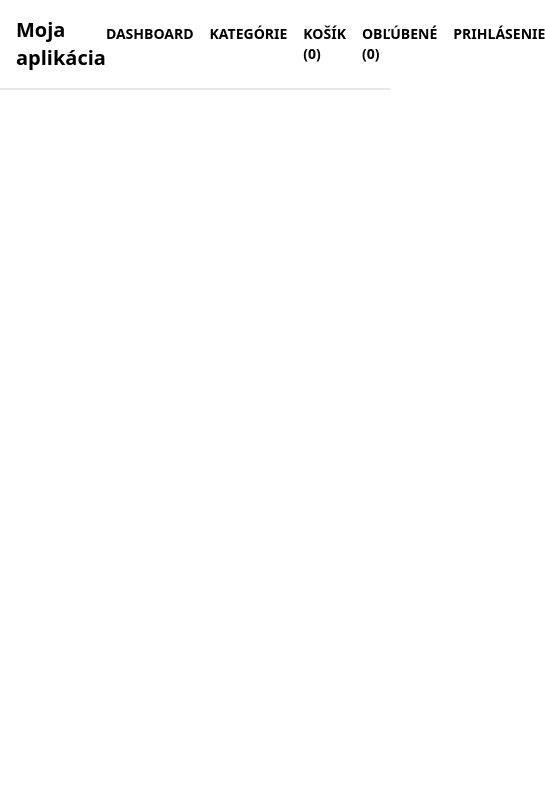
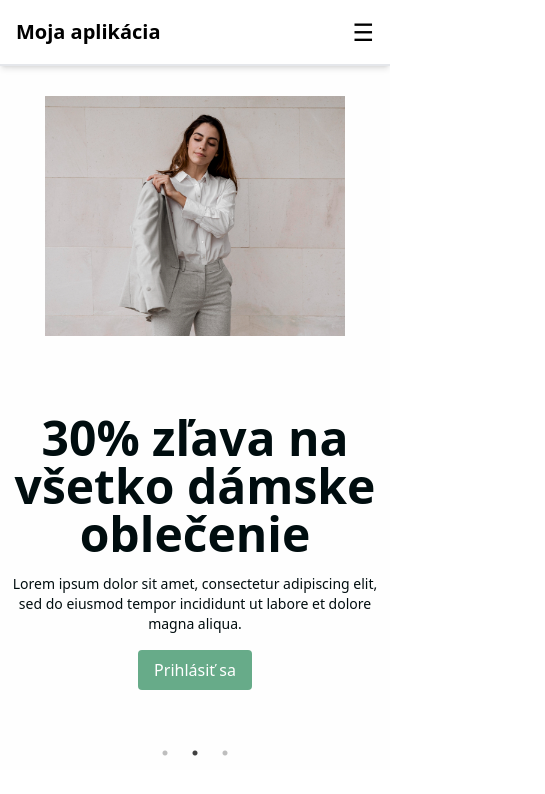
Before and after one commit to Edd224/accute, a React (Vite) app: page /home in a window 390 px wide. Shown: the top 794 px of the page, 545 px wide, since content can reach past the window. Built offline with nearby package versions, Linux system fonts and the light colour scheme.

Commit message:
mobile, home, css

```diff
--- a/package.json
+++ b/package.json
@@ -11,6 +11,7 @@
   },
   "dependencies": {
     "@reduxjs/toolkit": "^2.4.0",
+    "aos": "^2.3.4",
     "jsonwebtoken": "^9.0.2",
     "jwt-decode": "^4.0.0",
     "react": "^18.3.1",
@@ -18,12 +19,16 @@
     "react-icons": "^5.4.0",
     "react-redux": "^9.1.2",
     "react-router-dom": "^6.28.0",
+    "react-slick": "^0.30.2",
+    "slick-carousel": "^1.8.1",
     "tailwind-scrollbar-hide": "^1.1.7"
   },
   "devDependencies": {
     "@eslint/js": "^9.15.0",
+    "@types/aos": "^3.0.7",
     "@types/react": "^18.3.12",
     "@types/react-dom": "^18.3.1",
+    "@types/react-slick": "^0.23.13",
     "@vitejs/plugin-react": "^4.3.4",
     "autoprefixer": "^10.4.20",
     "eslint": "^9.15.0",
--- a/src/components/Header.tsx
+++ b/src/components/Header.tsx
@@ -2,37 +2,83 @@ import { Link } from "react-router-dom";
 import { useSelector, useDispatch } from "react-redux";
 import { RootState } from "../app/store";
 import { logOut } from "../features/auth/authSlice";
+import { useState } from "react";
 
 const Header = () => {
   const cartItemCount = useSelector((state: RootState) => state.cart.items.length);
-  const wishlistItemCount = useSelector((state: RootState) => state.wishlist.items.length); // Počet obľúbených produktov
+  const wishlistItemCount = useSelector((state: RootState) => state.wishlist.items.length);
   const isLoggedIn = useSelector((state: RootState) => state.auth.isLoggedIn);
   const dispatch = useDispatch();
 
+  const [isMenuOpen, setIsMenuOpen] = useState(false); // Stav pre otvorenie/zatvorenie menu
+
   const handleLogout = () => {
-    // Vymazanie tokenu
     localStorage.removeItem("token");
-
-    // Zmena Redux stavu na odhláseného
     dispatch(logOut());
   };
 
   return (
-    <header className="flex justify-between items-center p-4 border-b-2">
-      <Link to="/" className="text-xl font-bold">
+    <header className="flex justify-between items-center p-4 border-b-2 bg-white shadow-md relative z-50">
+      {/* Logo */}
+      <Link to="/home" className="text-xl font-bold">
         Moja aplikácia
       </Link>
-      <nav className="flex gap-4 uppercase text-sm font-semibold text-[--blue]">
-        <Link to="/dashboard">Dashboard</Link>
-        <Link to="/categories">Kategórie</Link>
-        <Link to="/cart">Košík ({cartItemCount})</Link>
-        <Link to="/wishlist">Obľúbené ({wishlistItemCount})</Link> {/* Odkaz na Obľúbené */}
-        {!isLoggedIn && <Link to="/login">Prihlásenie</Link>}
-        {isLoggedIn && (
+
+      {/* Hamburger Button (pre mobily) */}
+      <button
+        onClick={() => setIsMenuOpen(!isMenuOpen)}
+        className="sm:hidden text-2xl"
+        aria-label="Toggle navigation"
+      >
+        {isMenuOpen ? "✖" : "☰"}
+      </button>
+
+      {/* Navigácia */}
+      <nav
+        className={`${
+          isMenuOpen ? "flex" : "hidden"
+        } sm:flex flex-col sm:flex-row gap-4 uppercase text-sm font-semibold text-[--blue] absolute sm:static top-16 left-0 w-full sm:w-auto bg-white sm:bg-transparent shadow-md sm:shadow-none p-4 sm:p-0`}
+        style={{
+          zIndex: 100,
+        }}
+      >
+        {/* Verejné odkazy */}
+        <Link to="/home" onClick={() => setIsMenuOpen(false)}>
+          Domov
+        </Link>
+        <Link to="/dashboard" onClick={() => setIsMenuOpen(false)}>
+          Dashboard
+        </Link>
+        <Link to="/categories" onClick={() => setIsMenuOpen(false)}>
+          Kategórie
+        </Link>
+        <Link to="/cart" onClick={() => setIsMenuOpen(false)}>
+          Košík ({cartItemCount})
+        </Link>
+        <Link to="/wishlist" onClick={() => setIsMenuOpen(false)}>
+          Obľúbené ({wishlistItemCount})
+        </Link>
+
+        {/* Podmienky pre prihlásenie */}
+        {isLoggedIn ? (
           <>
-            <Link to="/profile">Profil</Link>
-            <button className="uppercase" onClick={handleLogout}>Odhlásenie</button>
+            <Link to="/profile" onClick={() => setIsMenuOpen(false)}>
+              Profil
+            </Link>
+            <button
+              className="uppercase"
+              onClick={() => {
+                handleLogout();
+                setIsMenuOpen(false);
+              }}
+            >
+              Odhlásenie
+            </button>
           </>
+        ) : (
+          <Link to="/login" onClick={() => setIsMenuOpen(false)}>
+            Prihlásenie
+          </Link>
         )}
       </nav>
     </header>
--- a/src/pages/Dashboard.tsx
+++ b/src/pages/Dashboard.tsx
@@ -52,8 +52,8 @@ const Dashboard = () => {
   return (
     <ProtectedRoute>
 
-
-      <div className="bg-[--white] mt-5">
+      <div className="relative overflow-hidden min-h-[550px] sm:min-h-[650px] bg-[--white] flex justify-center items-center">
+        <div className="container pb-8 sm:px-0 px-5 sm:pb-0 bg-[--white] mt-5">
           <h1 className="font-myFont text-7xl text-transparent my-4 bg-clip-text bg-gradient-to-l from-[#676cab] via-amber-600 to-[#be8aa9]">Dashboard</h1>
 
           {/* Filtrácia podľa kategórie */}
@@ -138,6 +138,7 @@ const Dashboard = () => {
           )}
 
         </div>
+      </div>
     </ProtectedRoute>
   );
 };
--- /dev/null
+++ b/src/pages/Home.tsx
@@ -0,0 +1,125 @@
+import Slider from "react-slick"
+import Image1 from "../assets/image/man5.jpg"
+import Image2 from "../assets/image/women5.jpg"
+import Image3 from "../assets/image/women6.jpg"
+import { useNavigate } from "react-router-dom";
+import "slick-carousel/slick/slick.css";
+import "slick-carousel/slick/slick-theme.css";
+import AOS from 'aos';
+import 'aos/dist/aos.css';
+import { useEffect } from "react";
+
+
+
+
+const ImageList = [
+    {
+        id: 1,
+        img: Image1,
+        title: "Zľavy až do 50% na všetko pánske oblečenie",
+        description:
+            "Lorem ipsum dolor sit amet, consectetur adipiscing elit, sed do eiusmod tempor incididunt ut labore et dolore magna aliqua.",
+    },
+    {
+        id: 2,
+        img: Image2,
+        title: "30% zľava na všetko dámske oblečenie",
+        description:
+            "Lorem ipsum dolor sit amet, consectetur adipiscing elit, sed do eiusmod tempor incididunt ut labore et dolore magna aliqua.",
+    },
+    {
+        id: 3,
+        img: Image3,
+        title: "70% zľava na všetky produkty v akcii",
+        description:
+            "Consectetur adipiscing elit, sed do eiusmod tempor incididunt ut labore et dolore magna aliqua.",
+    },
+];
+
+
+
+const Home = () => {
+    var settings = {
+        dots: true,
+        arrows: false,
+        infinity: true,
+        speed: 800,
+        slidesToScroll: 1,
+        autoplay: true,
+        autoplaySpeed: 4000,
+        pauseOnHover: true,
+        cssEase: "ease-in-out",
+        pauseOnFocus: true,
+    }
+
+    const navigate = useNavigate(); // Hook na navigáciu
+
+    useEffect(() => {
+        AOS.init();
+    }, []);
+
+
+
+    return (
+        <div className="relative overflow-hidden min-h-[550px] sm:min-h-[650px] bg-[--white] flex justify-center items-center duration-200 ">
+
+            <div className="container pb-8 sm:pb-0">
+                <Slider {...settings}>
+                    {ImageList.map((data) => (
+                        <div key={data.id}>
+                            <div className="grid grid-cols-1 sm:grid-cols-2 text-[--black]">
+                                {/* text content section */}
+                                <div className="flex flex-col justify-center gap-4 pt-12 sm:pt-0 text-center sm:text-left order-2 sm:order-1 relative z-10">
+                                    <h1
+                                        data-aos="zoom-out"
+                                        data-aos-duration="1000"
+                                        data-aos-once="true"
+                                        className="text-5xl sm:text-6xl lg:text-7xl font-bold"
+                                    >
+                                        {data.title}
+                                    </h1>
+                                    <p
+                                        data-aos="fade-up"
+                                        data-aos-duration="1000"
+                                        data-aos-delay="100"
+                                        className="text-sm"
+                                    >
+                                        {data.description}
+                                    </p>
+                                    <div
+                                        data-aos="fade-up"
+                                        data-aos-duration="1000"
+                                        data-aos-delay="300"
+                                    >
+                                        <button
+                                            onClick={() => navigate("/login")} // Navigácia na stránku prihlásenia
+                                            className="bg-[--green] hover:scale-105 duration-200 text-white py-2 px-4 rounded"
+                                        >
+                                            Prihlásiť sa
+                                        </button>
+                                    </div>
+                                </div>
+                                {/* image section */}
+                                <div className="order-1 sm:order-2">
+                                    <div
+                                        data-aos="zoom-in"
+                                        data-aos-once="true"
+                                        className="relative z-10"
+                                    >
+                                        <img
+                                            src={data.img}
+                                            alt=""
+                                            className="w-[300px] h-[300px] sm:h-[450px] sm:w-[450px] sm:scale-105 lg:scale-120 object-contain mx-auto"
+                                        />
+                                    </div>
+                                </div>
+                            </div>
+                        </div>
+                    ))}
+                </Slider>
+            </div>
+        </div>
+    );
+};
+
+export default Home;
--- a/src/pages/ProductsListing.tsx
+++ b/src/pages/ProductsListing.tsx
@@ -58,7 +58,8 @@ const ProductsListing = () => {
 
 
   return (
-    <div>
+    <div className="relative overflow-hidden min-h-[550px] sm:min-h-[650px] bg-[--white] flex justify-center items-center">
+      <div className="container px-5 sm:px-0 pb-8 sm:pb-0">
         <div className="grid grid-cols-1 mt-20 md:grid-cols-2 lg:grid-cols-4 gap-6">
           {filteredProducts.map((product) => (
             <div
@@ -122,6 +123,7 @@ const ProductsListing = () => {
         )}
 
       </div>
+    </div>
   );
 };
 
--- a/src/pages/Wishlist.tsx
+++ b/src/pages/Wishlist.tsx
@@ -53,7 +53,8 @@ const Wishlist = () => {
 
     return (
         <ProtectedRoute>
-            <div>
+            <div className="relative overflow-hidden min-h-[550px] sm:min-h-[650px] bg-[--white] flex justify-center items-center">
+                <div className="container px-5 sm:px-0 pb-8 sm:pb-0">
                     <h1 className="font-myFont text-7xl py-5 text-transparent bg-clip-text bg-gradient-to-l from-[#676cab] via-amber-600 to-[#be8aa9]">
                         Obľúbené
                     </h1>
@@ -119,7 +120,7 @@ const Wishlist = () => {
                             </div>
                         </div>
                     )}
-
+                </div>
             </div>
         </ProtectedRoute>
     );
--- a/src/routes.tsx
+++ b/src/routes.tsx
@@ -1,4 +1,4 @@
-import { Routes, Route } from "react-router-dom";
+import { Routes, Route, Navigate } from "react-router-dom";
 import Dashboard from "./pages/Dashboard";
 import Login from "./pages/Login";
 import Categories from "./pages/Categories";
@@ -7,10 +7,14 @@ import ProductDetails from "./pages/ProductDetails";
 import Profile from "./pages/Profile";
 import Cart from "./pages/Cart";
 import Wishlist from "./pages/Wishlist";
+import Home from "./pages/Home";
 
 const AppRoutes = () => {
   return (
     <Routes>
+
+      <Route path="/" element={<Navigate to="/home" />} />
+      <Route path="/home" element={<Home />} />
       <Route path="/login" element={<Login />} />
       <Route path="/profile" element={<Profile />} />
       <Route path="/cart" element={<Cart />} />
@@ -19,6 +23,7 @@ const AppRoutes = () => {
       <Route path="/products/:category" element={<ProductsListing />} />
       <Route path="/product/:id" element={<ProductDetails />} />
       <Route path="/wishlist" element={<Wishlist />} />
+
     </Routes>
   );
 };
```
Also changed, not shown: src/pages/Cart.tsx (+14 -13 lines), src/pages/Categories.tsx (+13 -2 lines), src/pages/Profile.tsx (+5 -4 lines), 1 other file (tests, documents, lock files or other folders). Lines whose indentation alone changed are shown as unchanged.
